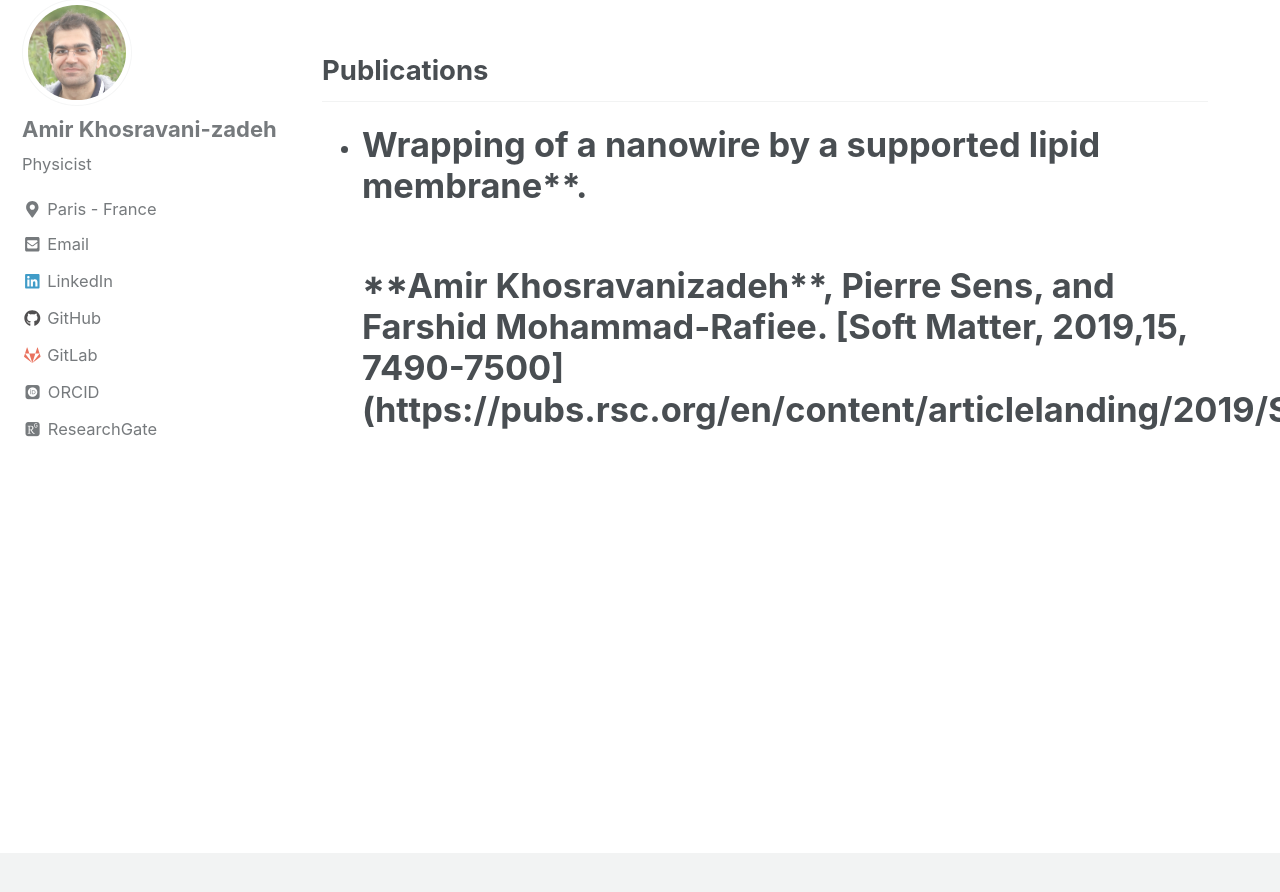
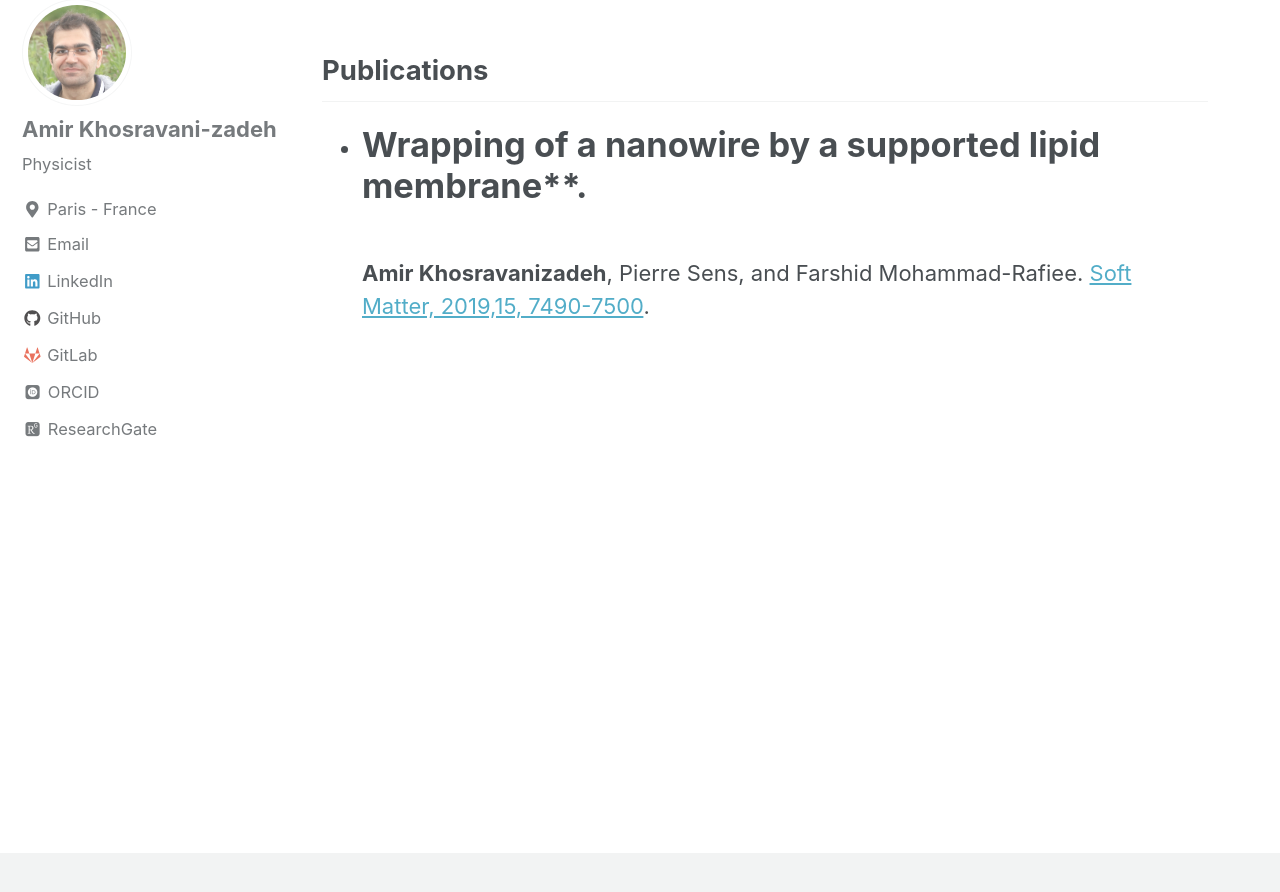
Before and after one commit to amir-khosravanizadeh/amir-khosravanizadeh.github.io, a Jekyll site: the page built from _pages/publications.md, in a window 1280 px wide and 900 px high, scrolled down 435 px. Shown: the top 892 px of the window. Built offline with Jekyll 4.4.1, drawn with Linux system fonts in a browser that asks for light colours; nearby versions of some CDN libraries; some web fonts are replaced.

```diff
--- a/_pages/publications.md
+++ b/_pages/publications.md
@@ -11,5 +11,5 @@ header:
 
 ## Publications
 
-- <h1>Wrapping of a nanowire by a supported lipid membrane**.<h1/> <br/>
+- <h1>Wrapping of a nanowire by a supported lipid membrane**.</h1> <br/>
 **Amir Khosravanizadeh**,   Pierre Sens,  and  Farshid Mohammad-Rafiee. [Soft Matter, 2019,15, 7490-7500](https://pubs.rsc.org/en/content/articlelanding/2019/SM/C9SM00618D).
```
